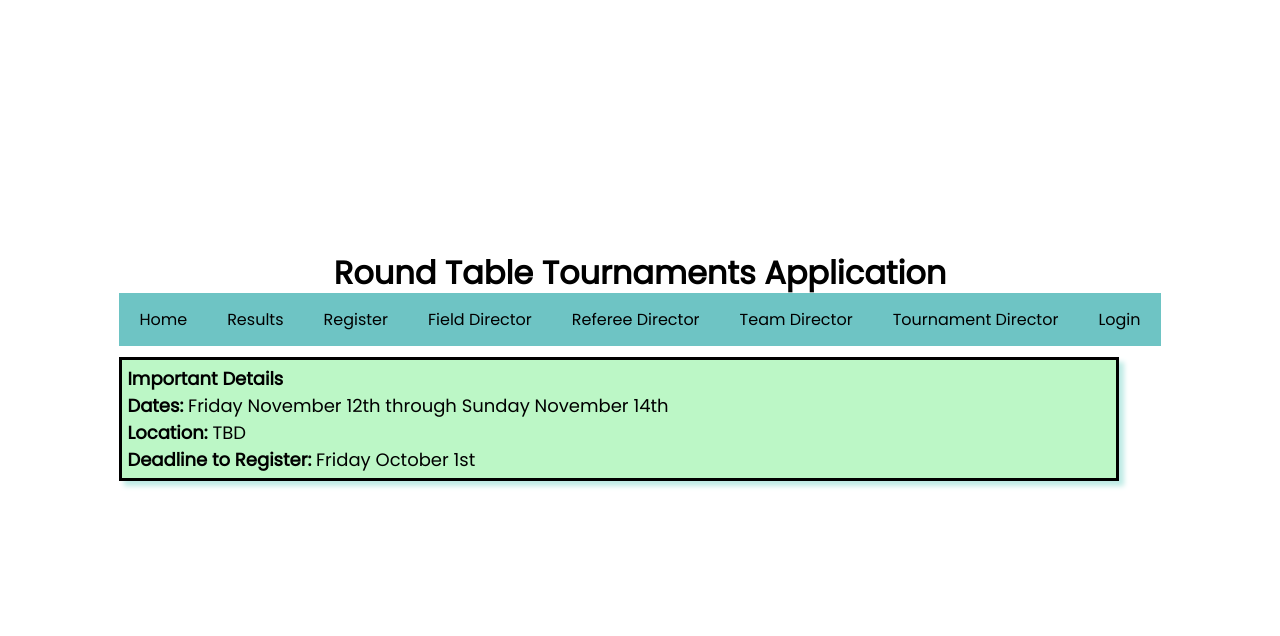
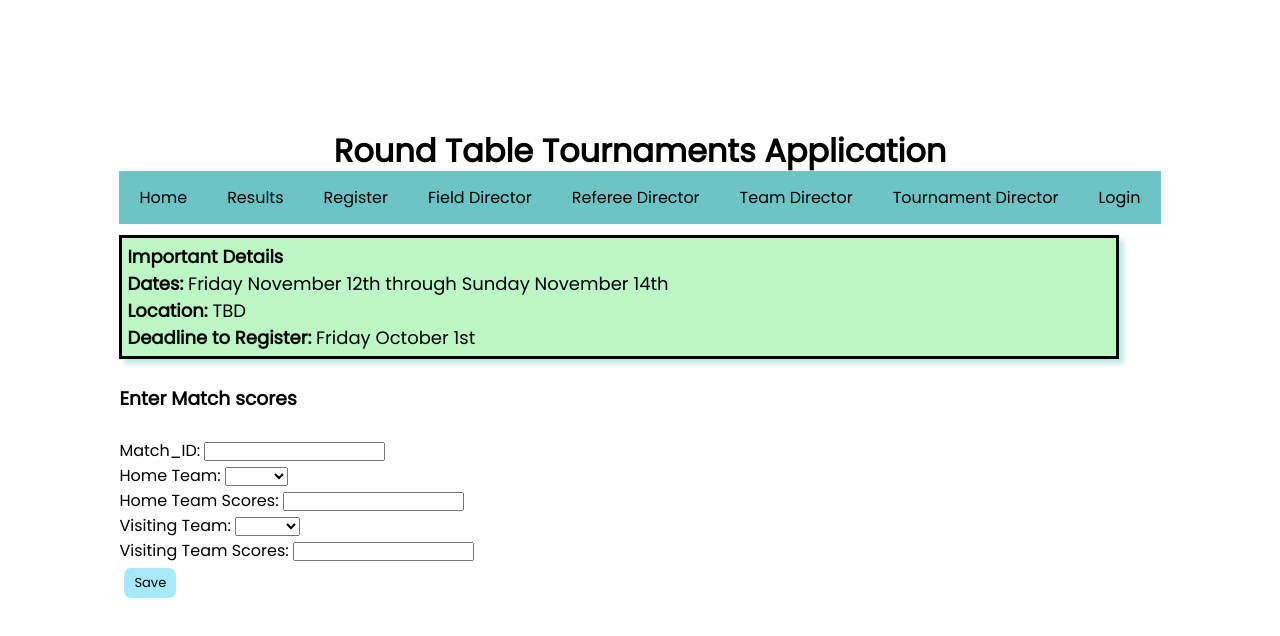
Before and after one commit to dazinn/SER515-Team4-roundTableTournaments, an Angular app in the folder roundTableTournamentsFrontEnd/: page /field-director in a window 1280 px wide. Shown: the top 636 px of the page. Built offline with nearby package versions, Linux system fonts and the light colour scheme.

Commit message:
us60-t86: Added input fields for the field director to enter scores

```diff
--- a/roundTableTournamentsFrontEnd/src/app/field-director/field-director.component.html
+++ b/roundTableTournamentsFrontEnd/src/app/field-director/field-director.component.html
@@ -7,3 +7,38 @@
         <p><b>Deadline to Register:</b> Friday October 1st</p>
 
 </div>
+<div class="scoresInput">
+        <!-- Input fields for entering scores-->
+        <br/>
+        <h3 style="text-align: left;">Enter Match scores</h3>
+        <br/>
+        <label for="Match_ID" style="text-align: center;">Match_ID: </label>
+        <input id ="Match_ID" name="Match_ID" type="text"> <br>
+        <label for="home_team">Home Team:  </label>
+        <select name="home_team" id="home_team">
+                <option></option>
+                <option value="t1">Team1</option>
+                <option value="t2">Team2</option>
+                <option value="t3">Team3</option>
+                <option value="t4">Team4</option>
+                <option value="t5">Team5</option>
+                <option value="t6">Team6</option>
+        </select> <br>
+        <label for="home_team_scores">Home Team Scores:  </label>
+        <input id ="home_team_scores" name="home_team_scores" type="text"> <br>
+        <label for="visit_team">Visiting Team:  </label>
+        <select name="visit_team" id="visit_team">
+                <option></option>
+                <option value="A">TeamA</option>
+                <option value="B">TeamB</option>
+                <option value="C">TeamC</option>
+                <option value="D">TeamD</option>
+                <option value="E">TeamE</option>
+                <option value="F">TeamF</option>
+        </select> <br>
+
+        <label for="visit_team_scores">Visiting Team Scores:  </label>
+        <input id ="visit_team_scores" name="visit_team_scores" type="text"> <br>
+
+        <button class="btn">Save</button>
+</div>
```
